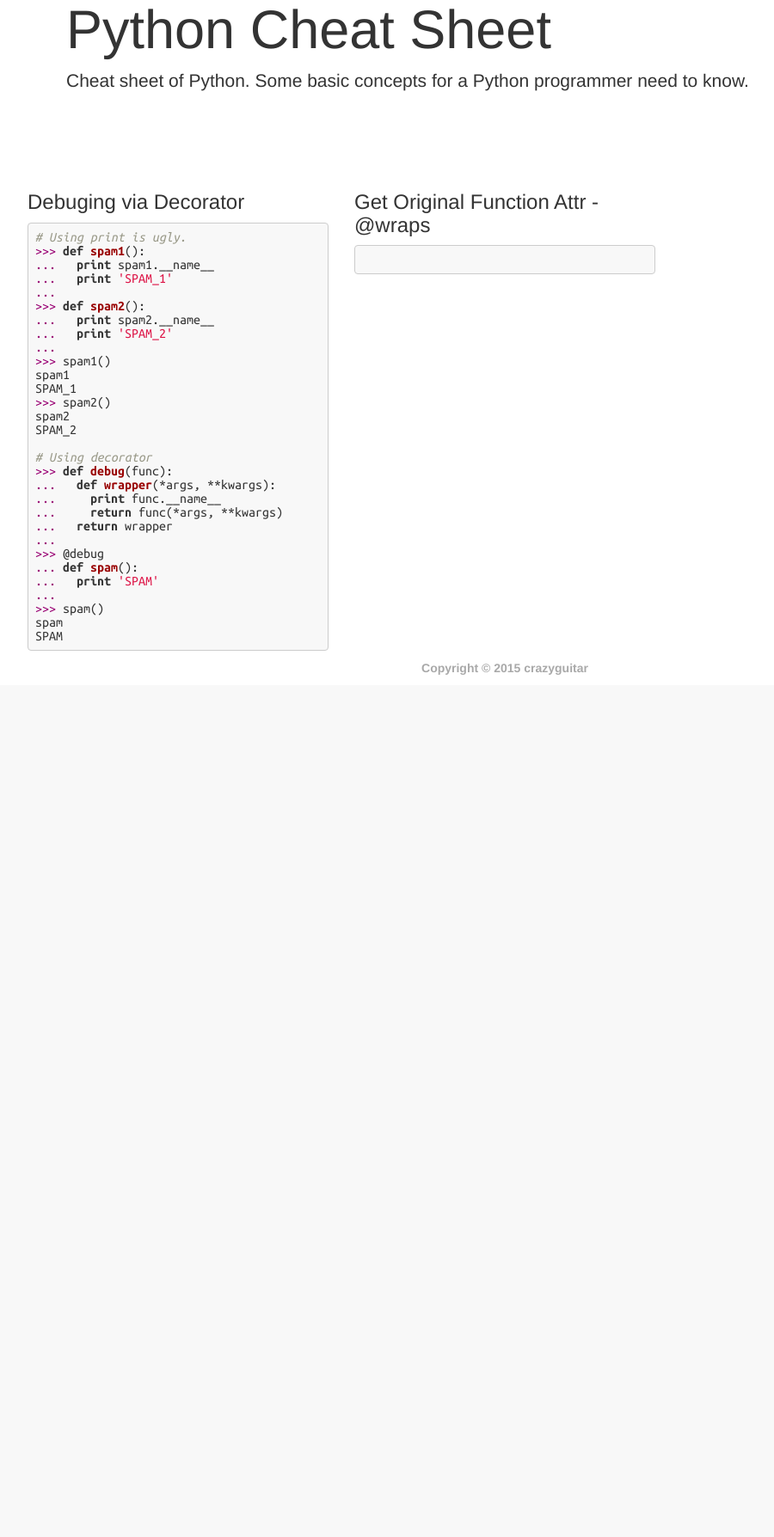
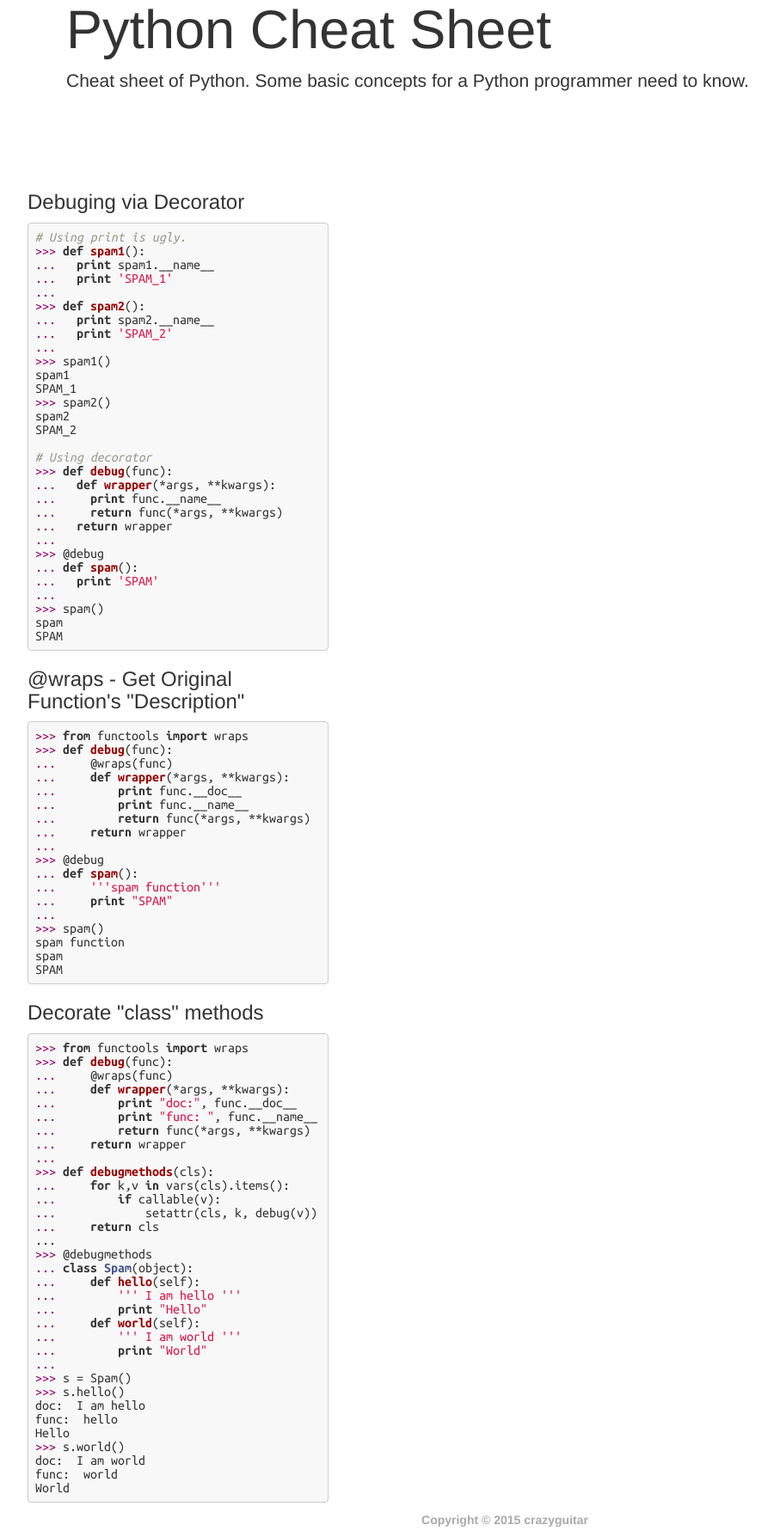
Before and after one commit to crazyguitar/cheatsheet, a Flask app: page /python-metaprogramming in a window 1280 px wide. Shown: the part 139-1927 px from the top of the page at 86% size, without its empty margins (53-953 px from the left). Before the commit the page ends 924 px from the top, so only its background shows below. Run offline with Flask 2, Linux system fonts and the light colour scheme; some libraries are stand-ins or nearby versions.

Commit message:
Add @wraps usage and class decorator technique

```diff
--- a/server/templates/cheatsheet/python-metaprogramming.html
+++ b/server/templates/cheatsheet/python-metaprogramming.html
@@ -43,18 +43,69 @@ SPAM_2
 spam
 SPAM
 </pre>
+<h3>@wraps - Get Original Function's "Description"</h3>
+<pre class="code python">
+&gt;&gt;&gt; from functools import wraps
+&gt;&gt;&gt; def debug(func):
+...     @wraps(func)
+...     def wrapper(*args, **kwargs):
+...         print func.__doc__
+...         print func.__name__
+...         return func(*args, **kwargs)
+...     return wrapper
+...
+&gt;&gt;&gt; @debug
+... def spam():
+...     '''spam function'''
+...     print "SPAM"
+...
+&gt;&gt;&gt; spam()
+spam function
+spam
+SPAM
+</pre>
 
+<h3>Decorate "class" methods</h3>
+<pre class="code python">
+&gt;&gt;&gt; from functools import wraps
+&gt;&gt;&gt; def debug(func):
+...     @wraps(func)
+...     def wrapper(*args, **kwargs):
+...         print "doc:", func.__doc__
+...         print "func: ", func.__name__
+...         return func(*args, **kwargs)
+...     return wrapper
+...
+&gt;&gt;&gt; def debugmethods(cls):
+...     for k,v in vars(cls).items():
+...         if callable(v):
+...             setattr(cls, k, debug(v))
+...     return cls
+...
+&gt;&gt;&gt; @debugmethods
+... class Spam(object):
+...     def hello(self):
+...         ''' I am hello '''
+...         print "Hello"
+...     def world(self):
+...         ''' I am world '''
+...         print "World"
+...
+&gt;&gt;&gt; s = Spam()
+&gt;&gt;&gt; s.hello()
+doc:  I am hello
+func:  hello
+Hello
+&gt;&gt;&gt; s.world()
+doc:  I am world
+func:  world
+World
+</pre>
+</div>
+
+<div class="row col-md-4 col-xs-12">
 </div>
 <div class="row col-md-4 col-xs-12">
-
-<h3>Get Original Function Attr - @wraps</h3>
-<pre class="code python">
-
-</pre>
-
-</div>
-<div class="row col-md-4 col-xs-12">
-
 </div>
 {% endblock %}
 
--- a/server/templates/index.html
+++ b/server/templates/index.html
@@ -43,7 +43,7 @@
          </td>
          <td>Python code that manipulates Python code</td>
          <td>2015/11/4</td>
-         <td>2015/11/4</td>
+         <td>2015/11/5</td>
       </tr>
       <tr>
          <td>
```
